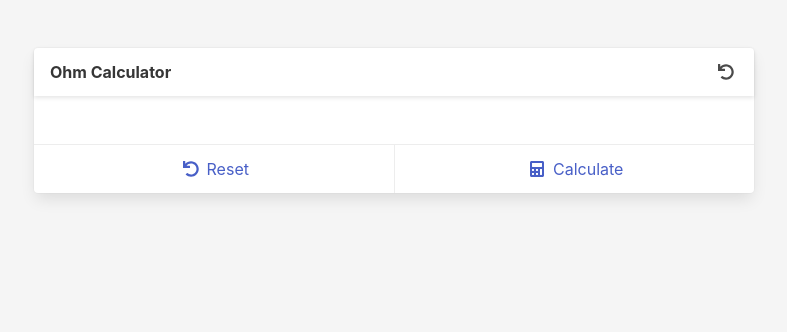
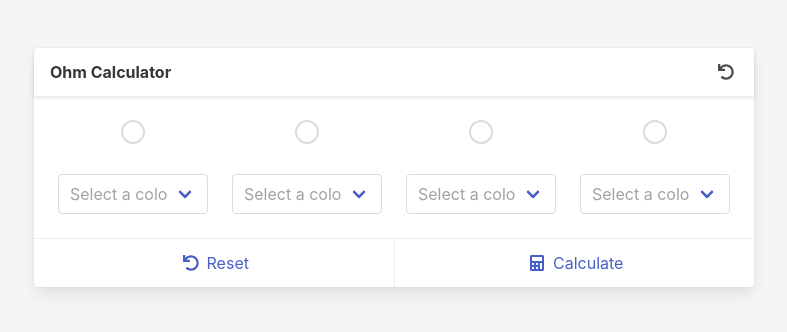
Before and after one commit to StaffOfHades/Ohm-Calculator, a Next.js app in the folder client/: page / in a window 1280 px wide. Shown: the top 332 px of the page, without its empty margins (246-1033 px from the left). Built offline with nearby package versions, Linux system fonts and the light colour scheme.

Commit message:
Updated index page to add content to card to allow picking transistor colors

```diff
--- a/client/pages/index.tsx
+++ b/client/pages/index.tsx
@@ -1,8 +1,72 @@
+import { Fragment, useState } from 'react';
 import { FontAwesomeIcon } from '@fortawesome/react-fontawesome';
 import Head from 'next/head';
-import { faCalculator, faUndo } from '@fortawesome/free-solid-svg-icons';
+import classNames from 'classnames';
+import { faCalculator, faCircle as fasCircle, faUndo } from '@fortawesome/free-solid-svg-icons';
+import { faCircle as farCircle } from '@fortawesome/free-regular-svg-icons';
+
+enum Colors {
+  Pink = 'pink',
+  Silver = 'silver',
+  Gold = 'gold',
+  Black = 'black',
+  Brown = 'brown',
+  Red = 'red',
+  Orange = 'orange',
+  Yellow = 'yellow',
+  Green = 'green',
+  Blue = 'blue',
+  Violet = 'violet',
+  Grey = 'grey',
+  White = 'white',
+}
+
+interface ResistorBands {
+  exponentBand: Colors;
+  firstBand: Colors;
+  secondBand: Colors;
+  thirdBand?: Colors;
+  toleranceBand?: Colors;
+}
 
 export default function Home() {
+  const [exponentBand, setExponentBand] = useState<Colors | ''>('');
+  const [firstBand, setFirstBand] = useState<Colors | ''>('');
+  const [secondBand, setSecondBand] = useState<Colors | ''>('');
+  const [thirdBandBand, setThirdBand] = useState<Colors | ''>('');
+  const [toleranceBand, setToleranceBand] = useState<Colors | ''>('');
+  const [useThirdBand, setUseThirdBand] = useState(false);
+  const bands = {
+    exponentBand: {
+      value: exponentBand,
+      setter: setExponentBand,
+    },
+    firstBand: {
+      value: firstBand,
+      setter: setFirstBand,
+    },
+    secondBand: {
+      value: secondBand,
+      setter: setSecondBand,
+    },
+    toleranceBand: {
+      value: toleranceBand,
+      setter: setToleranceBand,
+    },
+    ...(useThirdBand
+      ? {
+          thirdBand: {
+            value: thirdBand,
+            setter: setThirdBand,
+          },
+        }
+      : {}),
+  };
+
+  function resetBands() {
+    Object.keys(bands).forEach((key) => bands[key].setter(''));
+  }
+
   return (
     <section className="section has-background-light" style={{ minHeight: 100 + 'vh' }}>
       <Head>
@@ -17,17 +81,79 @@ export default function Home() {
         >
           <header className="card-header">
             <p className="card-header-title">Ohm Calculator</p>
-            <button className="card-header-icon">
+            <button className="card-header-icon" onClick={resetBands}>
               <span className="icon">
                 <FontAwesomeIcon icon={faUndo} />
               </span>
             </button>
           </header>
           <div className="card-content">
-            <div className="content"></div>
+            <div className="content">
+              <div className="columns">
+                {Object.keys(bands).map((key) => (
+                  <div
+                    className={classNames('column', 'has-text-centered', {
+                      'is-one-fourth': !useThirdBand,
+                      'is-one-fifth': useThirdBand,
+                    })}
+                    key={key}
+                  >
+                    <span
+                      className="icon"
+                      style={{
+                        border: `${2}px solid ${bands[key].value === '' ? 'gainsboro' : 'black'}`,
+                        borderRadius: 290486 + 'px',
+                        color: bands[key].value,
+                      }}
+                    >
+                      {bands[key].value === '' ? (
+                        <Fragment />
+                      ) : (
+                        <FontAwesomeIcon icon={fasCircle} />
+                      )}
+                    </span>
+                  </div>
+                ))}
+              </div>
+              <div className="columns">
+                {Object.keys(bands).map((key) => (
+                  <div
+                    className={classNames('column', {
+                      'is-one-fourth': !useThirdBand,
+                      'is-one-fifth': useThirdBand,
+                    })}
+                    key={key}
+                  >
+                    <div className="field">
+                      <div className="control is-expanded">
+                        <div
+                          className={classNames('select', 'is-fullwidth', {
+                            'is-empty': bands[key].value === '',
+                          })}
+                        >
+                          <select
+                            value={bands[key].value}
+                            onChange={(event) => bands[key].setter(event.target.value)}
+                          >
+                            <option disabled value="" hidden>
+                              Select a color
+                            </option>
+                            {Object.keys(Colors).map((key) => (
+                              <option key={Colors[key]} value={Colors[key]}>
+                                {Colors[key]}
+                              </option>
+                            ))}
+                          </select>
+                        </div>
+                      </div>
+                    </div>
+                  </div>
+                ))}
+              </div>
+            </div>
           </div>
           <footer className="card-footer">
-            <a className="card-footer-item">
+            <a className="card-footer-item" onClick={resetBands}>
               <span className="icon-text">
                 <span className="icon">
                   <FontAwesomeIcon icon={faUndo} />
--- a/client/styles/globals.sass
+++ b/client/styles/globals.sass
@@ -1,3 +1,10 @@
 @charset "utf-8"
 
 @import "../node_modules/bulma/bulma.sass"
+
+.select select option:disabled
+  cursor: not-allowed
+  opacity: .5
+
+.select.is-empty select
+    color: rgba($grey, 0.7)
```
